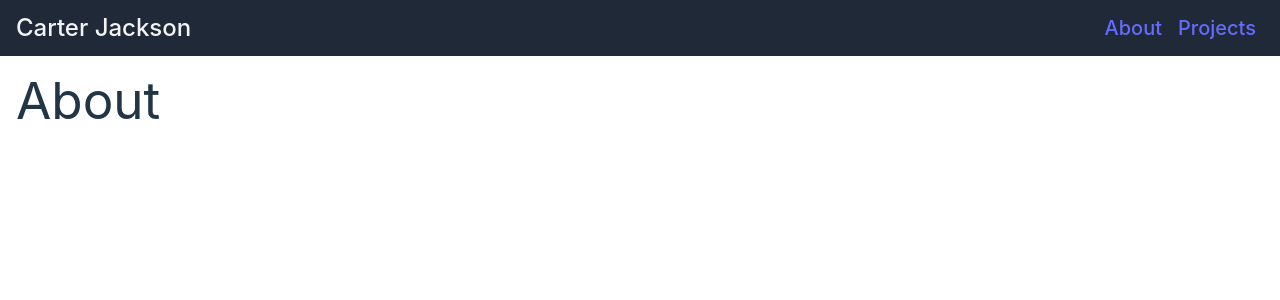
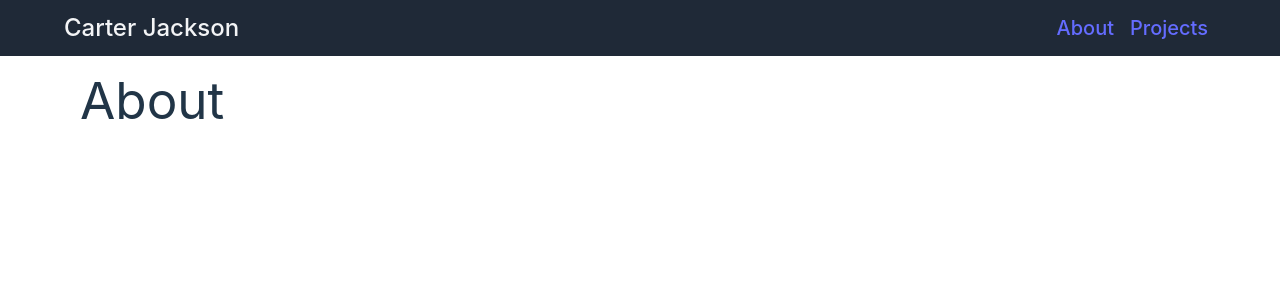
Before and after one commit to CarterJackson/carterjackson.github.io, a React (Vite) app: page /about in a window 1280 px wide. Shown: the top 300 px of the page. Built offline with nearby package versions, Linux system fonts and the light colour scheme.

Commit message:
AppLayout + max-w

```diff
--- a/src/AppLayout.tsx
+++ b/src/AppLayout.tsx
@@ -1,15 +1,38 @@
 import { Outlet } from 'react-router-dom';
-import { Header } from './views/header'
+import { Link } from "react-router-dom";
+import { useUser } from "./models/user";
 
 function AppLayout() {
 	return (
-		<div className="h-screen w-screen">
+		<div className="h-screen w-screen flex flex-col items-center">
 			<Header />
-			<div className="relative p-4">
-				<Outlet />
+			<Body />
+		</div>
+	)
+}
+
+export function Header() {
+	const { name } = useUser();
+
+	return (
+		<div className="h-14 py-1 px-4 bg-gray-800 w-full flex justify-center">
+			<div className="h-full flex items-center justify-between max-w-6xl w-full">
+				<Link to="about" className="flex text-2xl text-gray-100 hover:text-gray-400">{name}</Link>
+				<div className="[&>*]:mx-2 text-xl">
+					<Link to="about">About</Link>
+					<Link to="projects">Projects</Link>
+				</div>
 			</div>
 		</div>
 	)
 }
 
+export function Body() {
+	return (
+		<div className="relative p-4 max-w-6xl w-full">
+			<Outlet />
+		</div>
+	)
+}
+
 export default AppLayout;
--- a/src/views/about/About.tsx
+++ b/src/components/about/About.tsx
@@ -1,9 +1,6 @@
-
 
 export function About() {
 	return (
-		<div>
-			<h1>About</h1>
-		</div>
+		<h1>About</h1>
 	);
 }
--- a/src/views/projects/Projects.tsx
+++ b/src/components/projects/Projects.tsx
@@ -1,6 +1,3 @@
-
-
-
 export function Projects() {
 	return (
 		<div>
--- a/src/router.tsx
+++ b/src/router.tsx
@@ -1,6 +1,6 @@
 import { createBrowserRouter, Navigate } from 'react-router-dom';
-import aboutRoutes from './views/about/routes';
-import projectRoutes from './views/projects/routes';
+import aboutRoutes from './components/about/routes';
+import projectRoutes from './components/projects/routes';
 import AppLayout from './AppLayout';
 
 export const router = createBrowserRouter(
--- a/src/views/header/Header.tsx
+++ /dev/null
@@ -1,16 +0,0 @@
-import { Link } from "react-router-dom";
-import { useUser } from "../../models/user";
-
-export function Header() {
-	const { name } = useUser();
-
-	return (
-		<div className="flex items-center justify-between h-14 py-1 px-4 bg-gray-800">
-			<Link to="about" className="flex text-2xl text-gray-100 hover:text-gray-400">{name}</Link>
-			<div className="[&>*]:mx-2 text-xl">
-				<Link to="about">About</Link>
-				<Link to="projects">Projects</Link>
-			</div>
-		</div>
-	)
-}
--- a/src/views/header/index.ts
+++ /dev/null
@@ -1 +0,0 @@
-export * from './Header';
```
Also changed, not shown: src/components/about/Avatar.tsx (renamed from src/views/about/Avatar.tsx), src/components/about/routes.tsx (renamed from src/views/about/routes.tsx), src/components/projects/routes.tsx (renamed from src/views/projects/routes.tsx).
